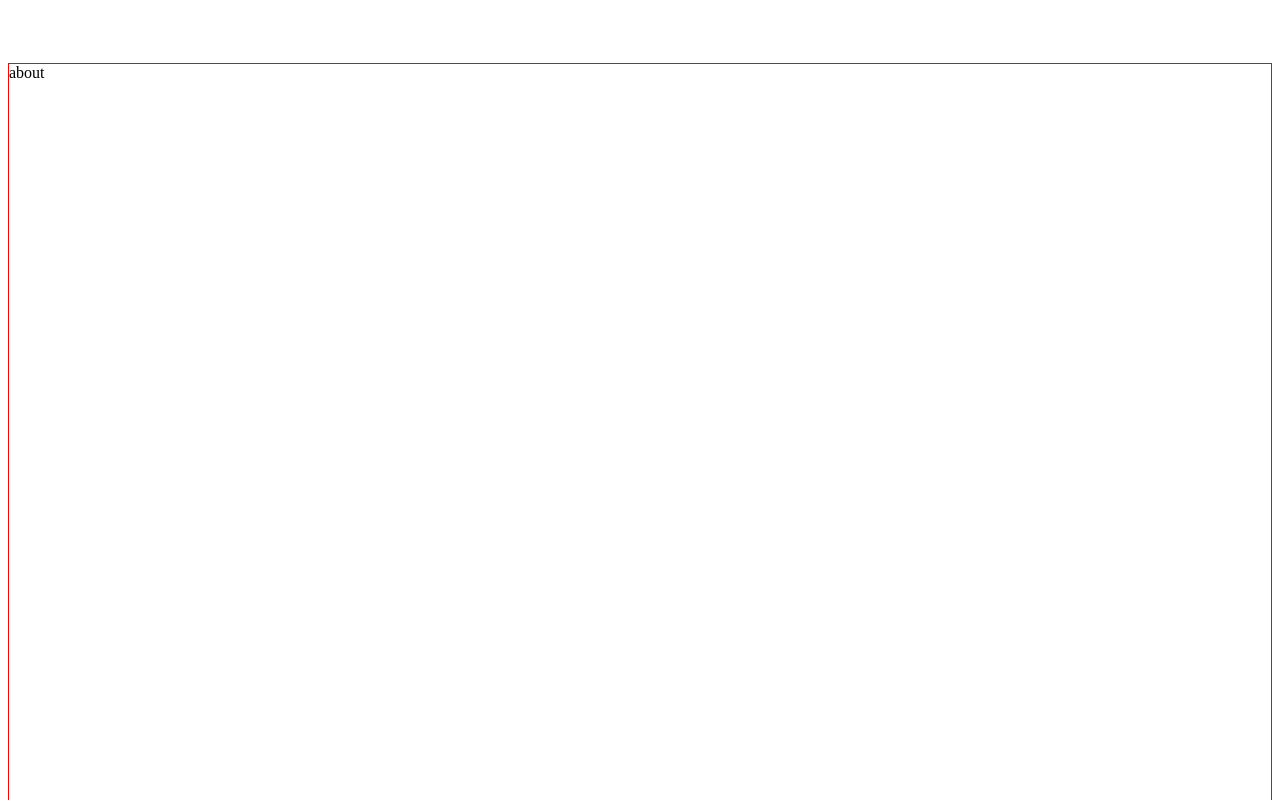
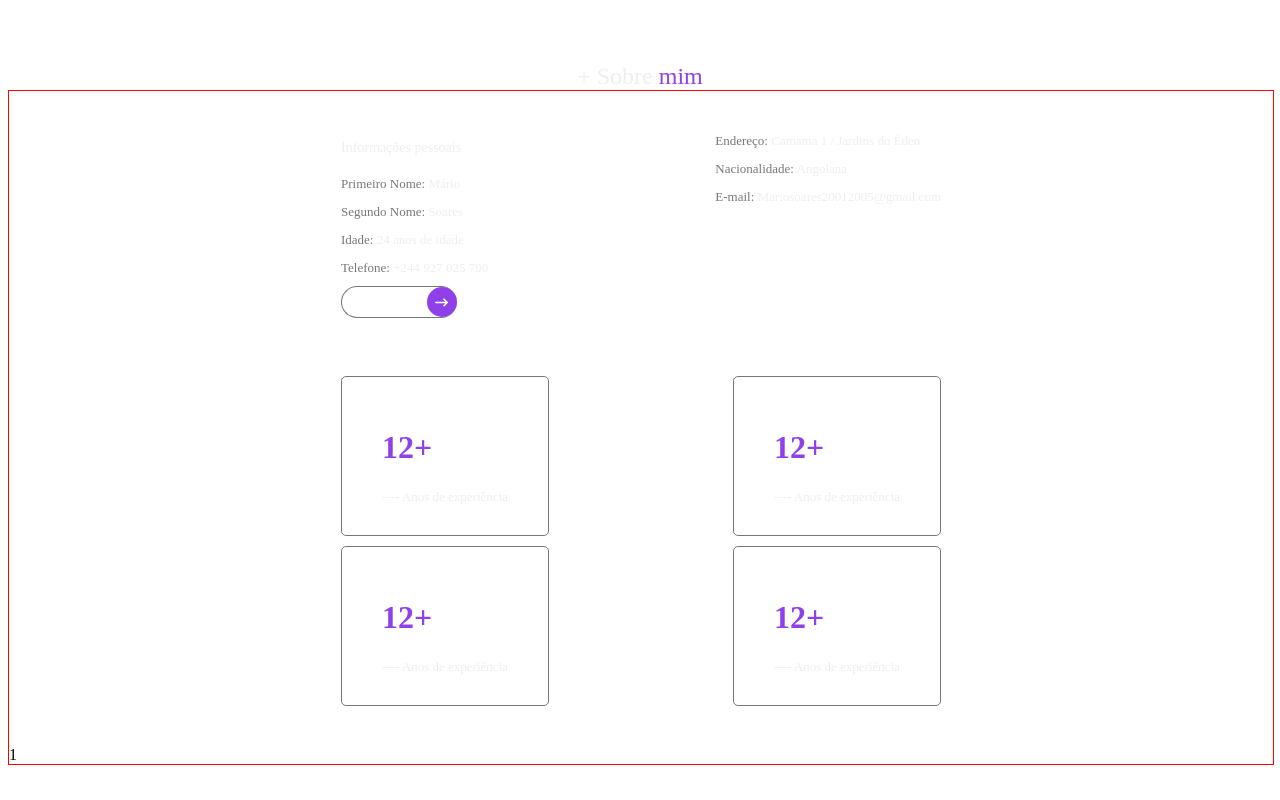
Before and after one commit to Soares010/Mario_Soares, a Next.js app: page /home in a window 1280 px wide. Shown: the part 780-1580 px from the top of the page. Built offline with nearby package versions, Linux system fonts and the light colour scheme.

Commit message:
new commit

```diff
--- a/src/assets/styles/About.css
+++ b/src/assets/styles/About.css
@@ -1,7 +1,112 @@
 .inner-content {
   height: 100vh;
+  /* border: 1px solid red; */
+}
+#about {
+  /* border: 1px solid red; */
+}
+
+#about .title h2 {
+  text-align: center;
+  margin: 0 auto;
+  color: #eee;
+  font-weight: 300;
+}
+#about .title h2 span {
+  text-align: center;
+  margin: 0 auto;
+  color: #8f40e9;
+}
+#about .main {
   border: 1px solid red;
+  width: 100%;
+  /* max-width: 600px; */
+  /* min-width: 500px; */
 }
-#contact {
-  /* scroll-margin-top: 100px; */
+#about .main .my-info {
+  /* border: 1px solid red; */
+  display: flex;
+  justify-content: space-around;
+  padding: 0 50px;
+  flex-wrap: wrap;
+  min-width: 500px;
 }
+#about .main .my-info .content-info {
+  /* border: 1px solid red; */
+  display: flex;
+  justify-content: space-between;
+  flex-wrap: wrap;
+  width: 600px;
+  margin: 0 5px;
+  padding: 20px 40px;
+  max-width: 1200px;
+}
+#about .main .my-info .content-info .inner-text h4{
+  color: #eee;
+  font-size: 14px;
+  font-weight: 400;
+}
+#about .main .my-info .content-info div {
+  margin: 10px 0;
+}
+#about .main .my-info .content-info div span{
+  color: #777;
+  font-size: 13px;
+}
+#about .main .my-info .content-info div span label{
+  color: #eee;
+}
+#about .main .my-info .content-info .btn-download {
+ margin: 0 0 40px 0;
+}
+#about .main .my-info .content-info .btn-download a{
+  /* border: 1px solid red; */
+  background: transparent;
+  display: flex;
+  align-items: center;
+  justify-content: center;
+  border: 0.5px solid #777;
+  padding: 0 5px;
+  color: #fff;
+  font-size: 12px;
+  border-radius: 50px;
+  border-right: none;
+  outline: none;
+  cursor: pointer;
+  position: absolute;
+}
+#about .main .my-info .content-info .btn-download a span{
+   position: relative;
+  border-radius: 50%;
+  margin: 0 0 0 5px;
+  width: 30px;
+  height: 30px;
+  background: #8f40e9;
+  color: #fff;
+  display: flex;
+  justify-content: center;
+  align-items: center;
+  float: right;
+  left: 5px;
+  transition: .5s ease-in-out;
+}
+#about .main .my-info .content-info:nth-child(2){
+  /* border: 1px solid red; */
+  display: flex;
+  flex-direction: grid;
+}
+#about .main .my-info .content-info:nth-child(2) .grid{
+  /* border: 1px solid red; */
+}
+#about .main .my-info .content-info:nth-child(2) .grid div{
+  border: 1px solid #777;
+  padding: 30px 40px;
+  margin: 0 0 10px 0;
+  border-radius: 5px;
+}
+#about .main .my-info .content-info:nth-child(2) .grid div h1{
+  color: #8f40e9;
+}
+#about .main .my-info .content-info:nth-child(2) .grid div span{
+  color: #eee;
+}
--- a/src/assets/styles/Contact.css
+++ b/src/assets/styles/Contact.css
@@ -1,7 +1,7 @@
 .inner-content {
   height: 100vh;
-  border: 1px solid red;
 }
 #contact {
+  border: 1px solid red;
   /* scroll-margin-top: 100px; */
 }
--- a/src/assets/styles/NavBar.css
+++ b/src/assets/styles/NavBar.css
@@ -26,7 +26,7 @@
   /* border: 1px solid red; */
   display: flex;
   align-items: center;
-  justify-content: space-between;
+  justify-content: space-around;
   /* padding: 0 10px; */
   height: 100vh;
 }
@@ -38,6 +38,9 @@
 }
 .nav .nav_menu {
   /* border: 1px solid red; */
+  position: fixed;
+  top: 0;
+  right: 0;
   display: flex;
   padding: 0 40px;
   height: 100%;
@@ -80,7 +83,7 @@
 .btn-content {
   margin: 10px 0;
 }
-.btn-content button {
+.btn-content a {
   background: transparent;
   display: flex;
   align-items: center;
@@ -95,10 +98,10 @@
   cursor: pointer;
   position: absolute;
 }
-.btn-content button div{
+.btn-content a div{
  margin: 0 5px;
 }
-.btn-content button span {
+.btn-content a span {
   position: relative;
   border-radius: 50%;
   margin: 0 0 0 5px;
@@ -112,7 +115,7 @@
   left: 5px;
   transition: .5s ease-in-out;
 }
-.btn-content button span:hover{
+.btn-content a span:hover{
     background: #fff;
     color: #8f40e9;
 }
--- a/src/assets/styles/Projects.css
+++ b/src/assets/styles/Projects.css
@@ -1,7 +1,12 @@
 .inner-content {
   height: 100vh;
-  border: 1px solid red;
 }
 #projects {
+  border: 1px solid red;
   /* scroll-margin-top: 100px; */
 }
+
+#projects .title {
+  text-align: center;
+  margin: 0 auto;
+}
--- a/src/components/Button.jsx
+++ b/src/components/Button.jsx
@@ -1,9 +1,15 @@
 import React from "react";
 
-const Button = ({ children }) => {
+const Button = ({ children, handleClick }) => {
   return (
     <>
-      <button>{children}</button>
+      <button
+        onClick={
+          handleClick ? handleClick : () => console.log("Clicou no botão")
+        }
+      >
+        {children}
+      </button>
     </>
   );
 };
--- a/src/components/Li.jsx
+++ b/src/components/Li.jsx
@@ -1,9 +1,9 @@
 import React from "react";
 
-const Li = ({ children, key, className }) => {
+const Li = ({ children, id, className }) => {
   return (
     <div>
-      <li className={className} key={key}>
+      <li className={className} key={id}>
         {children}
       </li>
     </div>
--- a/src/components/LinkButton.jsx
+++ b/src/components/LinkButton.jsx
@@ -3,7 +3,7 @@ import React from "react";
 const LinkButton = ({ href, children, title, className }) => {
   return (
     <div>
-      <a href={href} title={title} className={className}>
+      <a href={href} title={title} className={className ? className : ""}>
         {children}
       </a>
     </div>
--- a/src/components/NavBar.jsx
+++ b/src/components/NavBar.jsx
@@ -1,4 +1,4 @@
-import React, { useState } from "react";
+import React, { useRef, useState } from "react";
 import "../assets/styles/NavBar.css";
 import {
   faBars,
@@ -55,6 +55,7 @@ const NavBar = () => {
       path: "contact",
     },
   ];
+
   return (
     <>
       <div className="social-medias">
@@ -118,13 +119,13 @@ const NavBar = () => {
                 natus officiis sunt! Architecto, nam.
               </p>
               <div className="btn-content">
-                <Button>
+                <LinkButton href="#about" title="Sobre mim">
                   <div>Mais sobre mim</div>{" "}
                   <span>
                     {" "}
                     <FontAwesomeIcon icon={faLongArrowRight} />
                   </span>
-                </Button>
+                </LinkButton>
               </div>
             </div>
           </div>
@@ -132,7 +133,7 @@ const NavBar = () => {
         <div className="nav_menu">
           <ul className="nav_list">
             {links.map(({ id, name, icon, path }) => (
-              <Li className="nav_item" key={id}>
+              <Li className="nav_item" id={id} key={id}>
                 <LinkButton href={`#${path}`} className="nav_link" title={name}>
                   <span>{icon}</span>
                 </LinkButton>
--- a/src/pages/about/About.jsx
+++ b/src/pages/about/About.jsx
@@ -1,12 +1,108 @@
 import React from "react";
 import Container from "../../components/Container";
-
+import { faLongArrowRight } from "@fortawesome/free-solid-svg-icons";
+import { FontAwesomeIcon } from "@fortawesome/react-fontawesome";
 
 const About = () => {
   return (
     <>
       <Container>
-        <div id="about">about</div>
+        <div id="about">
+          <div className="title">
+            <h2>
+              + Sobre <span>mim</span>
+            </h2>
+          </div>
+          <div className="main">
+            <div className="my-info">
+              <div className="content-info">
+                <div className="content">
+                  <div className="inner-text">
+                    <h4>Informações pessoais</h4>
+                  </div>
+                  <div>
+                    <span>
+                      Primeiro Nome: <label>Mário</label>{" "}
+                    </span>
+                  </div>
+                  <div>
+                    <span>
+                      Segundo Nome: <label>Soares</label>
+                    </span>
+                  </div>
+                  <div>
+                    <span>
+                      Idade: <label>24 anos de idade</label>
+                    </span>
+                  </div>
+                  <div>
+                    <span>
+                      Telefone: <label>+244 927 025 790</label>
+                    </span>
+                  </div>
+                  <div className="btn-download">
+                    <a href="#">
+                      Download CV
+                      <span>
+                        {" "}
+                        <FontAwesomeIcon icon={faLongArrowRight} />
+                      </span>
+                    </a>
+                  </div>
+                </div>
+                <div className="content">
+                  <div>
+                    <span>
+                      Endereço: <label>Camama 1 / Jardins do Éden</label>{" "}
+                    </span>
+                  </div>
+                  <div>
+                    <span>
+                      Nacionalidade: <label>Angolana</label>
+                    </span>
+                  </div>
+                  <div>
+                    <span>
+                      E-mail: <label>Mariosoares20012005@gmail.com</label>
+                    </span>
+                  </div>
+                  <div>
+                    <span>
+                      {/* Telefone: <label>+244 927 025 790</label> */}
+                    </span>
+                  </div>
+                </div>
+              </div>
+              <div className="content-info">
+                <div className="grid">
+                  <div>
+                    <h1>12+</h1>
+                    <span>---- Anos de experiência</span>
+                  </div>
+                  <div>
+                    <h1>12+</h1>
+                    <span>---- Anos de experiência</span>
+                  </div>
+                </div>
+                <div className="grid">
+                  <div>
+                    <h1>12+</h1>
+                    <span>---- Anos de experiência</span>
+                  </div>
+                  <div>
+                    <h1>12+</h1>
+                    <span>---- Anos de experiência</span>
+                  </div>
+                </div>
+              </div>
+            </div>
+
+            <div className="line-gray"></div>
+            <div className="my-skills">
+              1
+            </div>
+          </div>
+        </div>
       </Container>
     </>
   );
```
